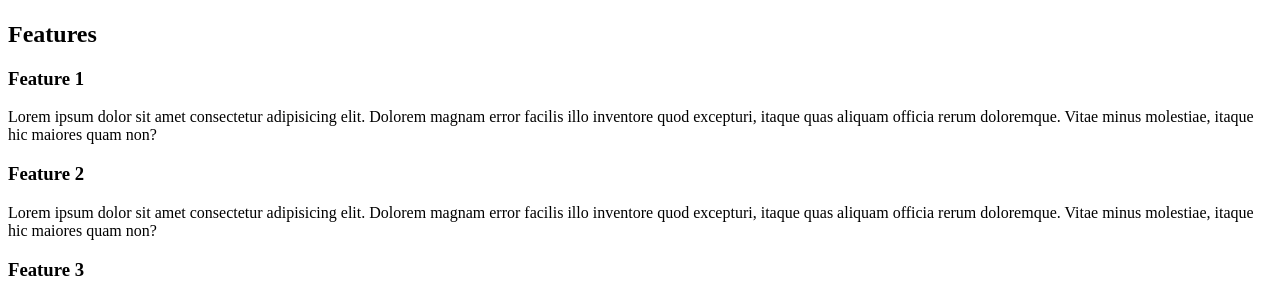
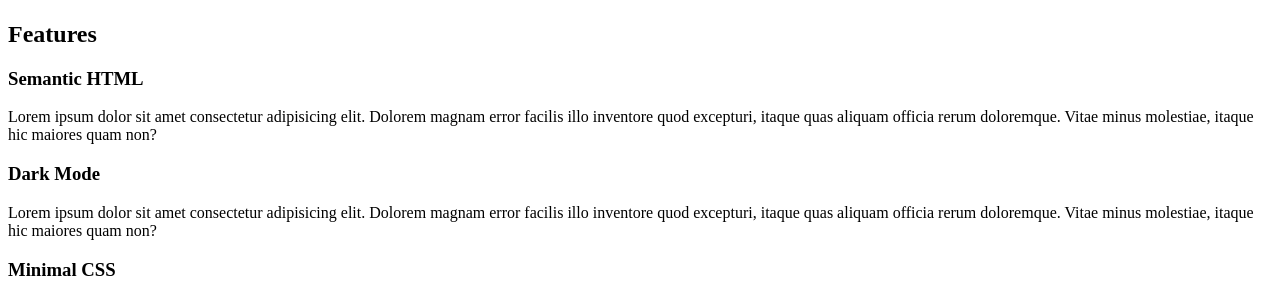
Before and after one commit to jhonkaman/html-portfolio, a plain HTML site: page index.html in a window 1280 px wide. Shown: the part 605-901 px from the top of the page. Drawn offline with Linux system fonts and the light colour scheme.

Commit message:
Add og tags to index.html

```diff
--- a/index.html
+++ b/index.html
@@ -3,11 +3,20 @@
 <head>
   <meta charset="UTF-8">
   <meta name="viewport" content="width=device-width, initial-scale=1.0">
-  <meta name="description" content="">
-  <meta name="color-scheme" content="light dark">
-
   <title>HTML Portfolio</title>
 
+  <!-- SEO -->
+  <meta name="description" content="The meta description for the home page. It should be between 50 and 160 characters.">
+
+  <!-- SOCIAL -->
+  <meta property="og:title" content="HTML Portfolio">
+  <meta property="og:description" content="The og description for the home page.">
+  <meta property="og:type" content="website">
+  <meta property="og:url" content="https://jhonkaman.github.io/html-portfolio/">
+  <meta property="og:image" content="https://jhonkaman.github.io/html-portfolio/facebook-og-image.jpg">
+
+  <!-- CSS -->
+  <meta name="color-scheme" content="light dark">
   <style>
     input, select, textarea {
       display: block;
@@ -23,7 +32,7 @@
 <body>
 <nav>
 <ul>
-  <li><a href="/">Hello World Corp</a></li>
+  <li><a href="./">Hello World Corp</a></li>
   <li><a href="#features">Features</a></li>
   <li><a href="#faq">FAQ</a></li>
   <li><a href="#contact">Contact</a></li>
@@ -37,13 +46,13 @@
 
 <!-- FEATURES -->
 <h2 id="features">Features</h2>
-<h3>Feature 1</h3>
+<h3>Semantic HTML</h3>
 <p>Lorem ipsum dolor sit amet consectetur adipisicing elit. Dolorem magnam error facilis illo inventore quod excepturi, itaque quas aliquam officia rerum doloremque. Vitae minus molestiae, itaque hic maiores quam non?</p>
 
-<h3>Feature 2</h3>
+<h3>Dark Mode</h3>
 <p>Lorem ipsum dolor sit amet consectetur adipisicing elit. Dolorem magnam error facilis illo inventore quod excepturi, itaque quas aliquam officia rerum doloremque. Vitae minus molestiae, itaque hic maiores quam non?</p>
 
-<h3>Feature 3</h3>
+<h3>Minimal CSS</h3>
 <p>Lorem ipsum dolor sit amet consectetur adipisicing elit. Dolorem magnam error facilis illo inventore quod excepturi, itaque quas aliquam officia rerum doloremque. Vitae minus molestiae, itaque hic maiores quam non?</p>
 
 
```
